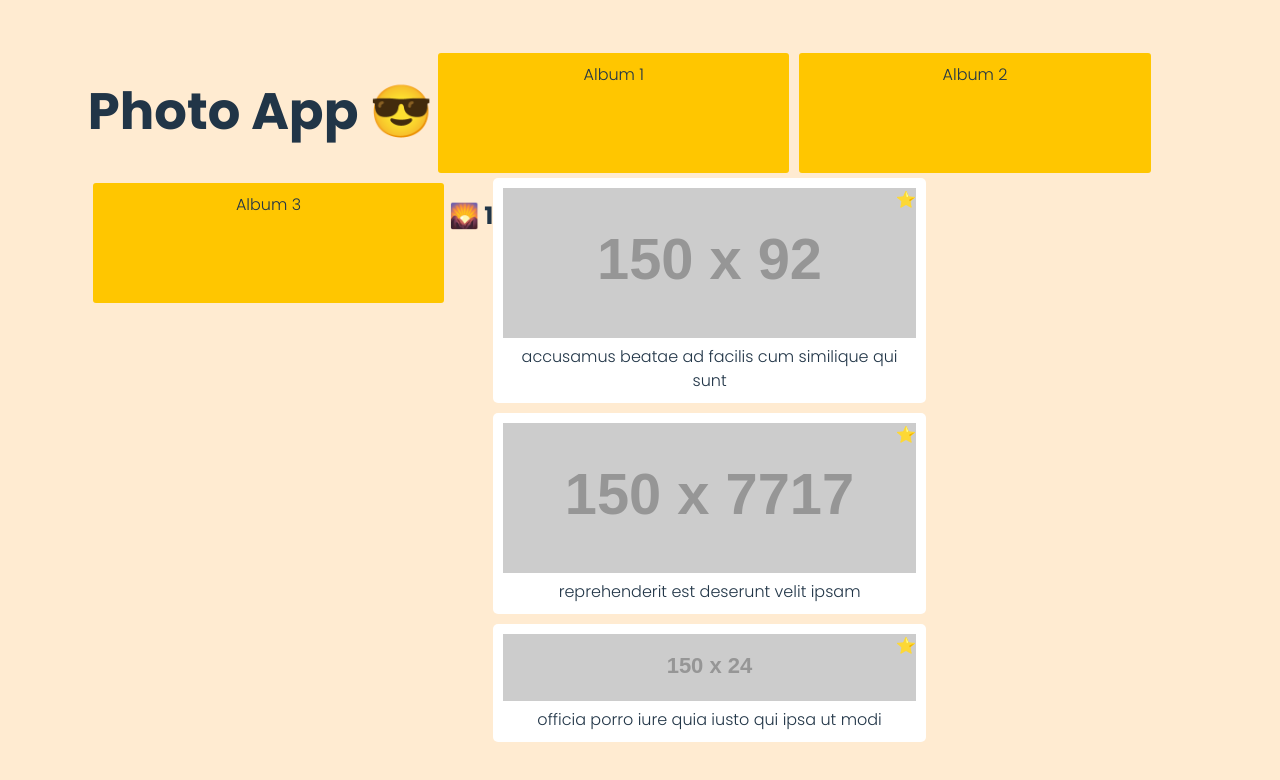
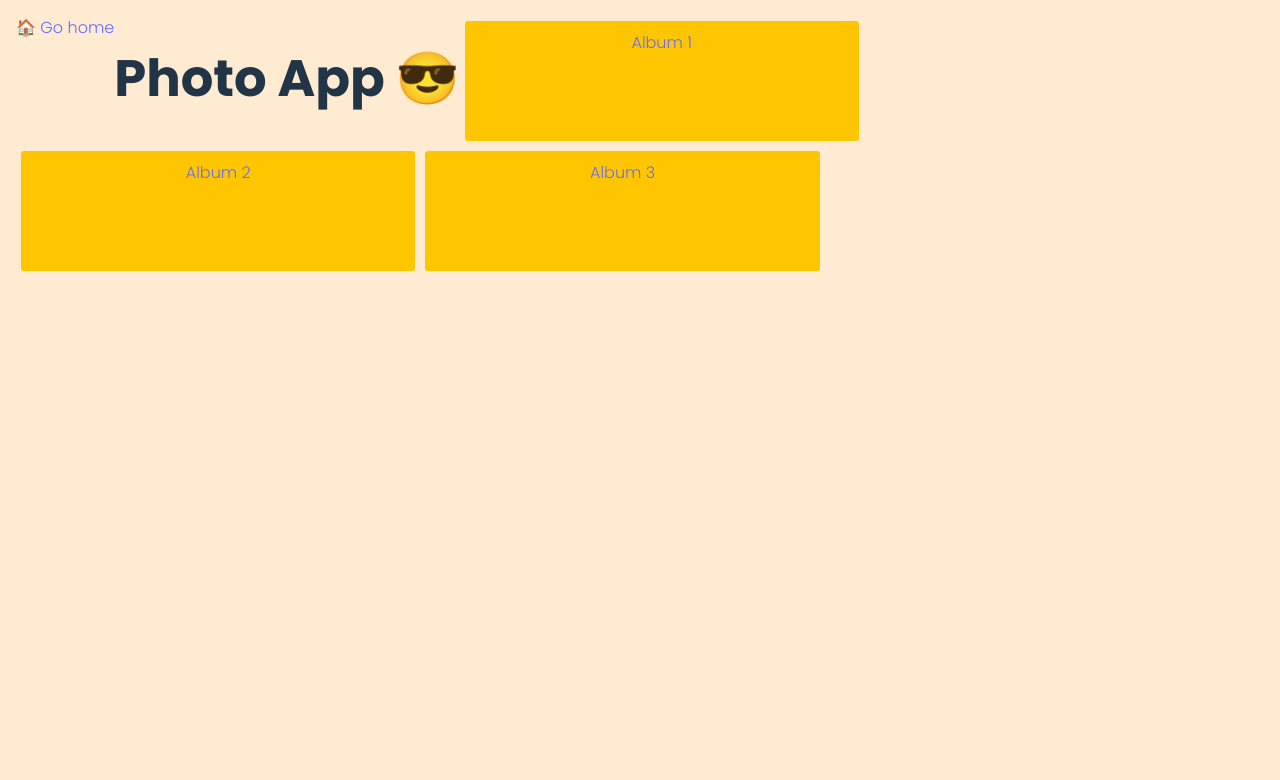
Before and after one commit to nhristova/photo-app, a React (Vite) app: page / in a window 1280 px wide. Shown: the top 780 px of the page. Built offline with nearby package versions, Linux system fonts and the light colour scheme.

Commit message:
🛣  Add routing

```diff
--- a/package.json
+++ b/package.json
@@ -10,7 +10,8 @@
   },
   "dependencies": {
     "react": "^18.2.0",
-    "react-dom": "^18.2.0"
+    "react-dom": "^18.2.0",
+    "react-router-dom": "^6.10.0"
   },
   "devDependencies": {
     "@types/react": "^18.0.28",
--- a/src/App.tsx
+++ b/src/App.tsx
@@ -1,20 +1,13 @@
-import { useEffect, useState } from 'react';
 import './App.css';
-import { loadData } from './data/loadDataLocal';
-import { AlbumCard } from './components/AlbumCard';
-import { AlbumView } from './components/AlbumView';
+import { Link, Outlet } from 'react-router-dom';
 
 function App() {
-  const [albums, setAlbums] = useState(loadData());
-
-
 
   return (
     <div className="App">
+      <Link to='/'>🏠 Go home </Link>
       <h1>Photo App 😎</h1>
-      {albums.slice(0,3).map((a) => <AlbumCard key={a.id} albumName={a.id} />)}
-
-      <AlbumView album={albums[0]}/>
+      <Outlet />
     </div>
   )
 }
--- a/src/components/AlbumCard.tsx
+++ b/src/components/AlbumCard.tsx
@@ -1,9 +1,13 @@
+import { Link } from 'react-router-dom';
+
 interface AlbumCardProps {
   albumName: string
 }
 
 export function AlbumCard(props: AlbumCardProps) {
   return (
-    <div className="album-card">Album {props.albumName}</div>
+    <div className="album-card">
+      <Link to={`albums/${props.albumName}`}>Album {props.albumName}</Link>
+    </div>
   )
 }
--- a/src/components/AlbumView.tsx
+++ b/src/components/AlbumView.tsx
@@ -1,17 +1,28 @@
-import { Album } from "../types/Albums";
-import { PhotoCard } from "./PhotoCard";
+import { useEffect, useState } from 'react';
+import { getAlbumById } from '../data/loadDataLocal';
+import { Album } from '../types/Albums';
+import { PhotoCard } from './PhotoCard';
+import { useParams } from 'react-router-dom';
+import { Photo } from '../types/Photo';
 
 interface AlbumViewProps {
   album: Album;
 }
 
-export function AlbumView({ album }: AlbumViewProps) {
+export function AlbumView() {
+  const { id } = useParams();
+  const [photos, setPhotos] = useState([] as Photo[]);
+
+  useEffect(() => {
+    setPhotos(getAlbumById(id));
+  }, [id])
+
   return (
     <>
-      <h2>🌄 {album.id}</h2>
+      <h2>🌄 {id}</h2>
       <div className="photos-list">
         {
-          album.photos.slice(0, 3).map(p => <PhotoCard photo={p} />)
+          photos.slice(0, 3).map(p => <PhotoCard key={p.id} photo={p} />)
         }
       </div>
     </>
--- /dev/null
+++ b/src/components/AlbumsListView.tsx
@@ -0,0 +1,14 @@
+import { useEffect, useState } from 'react';
+import { loadData } from '../data/loadDataLocal';
+import { AlbumCard } from '../components/AlbumCard';
+import { Album } from '../types/Albums';
+
+export function AlbumsListView() {
+  const [albums, setAlbums] = useState(loadData());
+
+  return (
+    <>
+      {albums.slice(0, 3).map((a) => <AlbumCard key={a.id} albumName={a.id} />)}
+    </>
+  )
+}
--- /dev/null
+++ b/src/components/ErrorPage.tsx
@@ -0,0 +1,17 @@
+import { useRouteError, Link } from "react-router-dom";
+
+export default function ErrorPage() {
+  const error = useRouteError();
+  console.error(error);
+
+  return (
+    <div id="error-page">
+      <h1>😵</h1>
+      <p>Sorry, an unexpected error has occurred.</p>
+      <p>
+        <i>{error.statusText || error.message}</i>
+      </p>
+      <Link to='/'>🏠 Go home </Link>
+    </div>
+  );
+}
--- a/src/data/loadDataLocal.ts
+++ b/src/data/loadDataLocal.ts
@@ -2,10 +2,8 @@ import { Album } from '../types/Albums';
 import { Photo } from '../types/Photo';
 import photosLocal from './photos.json';
 
-export const loadData = (): Album[] => {
-  // TODO: Return an array of Albums {id, photos}
-
-  let a = photosLocal.reduce((acc: any, p: Photo) => {
+const transformToAlbumsById = (photos: Photo[]): { [id: string]: Photo[] } => {
+  return photos.reduce((acc: any, p: Photo) => {
     let id = p.albumId;
     if (!acc[id]) {
       acc[id] = [];
@@ -15,9 +13,18 @@ export const loadData = (): Album[] => {
 
     return acc;
   }, {});
+}
+export const loadData = (): Album[] => {
+  let a = transformToAlbumsById(photosLocal);
 
   return Object.entries(a).map(([key, value]) => {
     return { id: key, photos: value } as Album;
   });
 
+};
+
+export const albumsById = transformToAlbumsById(photosLocal);
+
+export const getAlbumById = (id: string = '1') => {
+  return albumsById[id];
 }
--- a/src/index.css
+++ b/src/index.css
@@ -27,8 +27,8 @@ a:hover {
 
 body {
   margin: 0;
-  display: flex;
-  place-items: center;
+  /* display: flex;
+  place-items: center; */
   min-width: 320px;
   min-height: 100vh;
 }
--- a/src/main.tsx
+++ b/src/main.tsx
@@ -1,10 +1,11 @@
-import React from 'react'
-import ReactDOM from 'react-dom/client'
-import App from './App'
-import './index.css'
+import React from 'react';
+import ReactDOM from 'react-dom/client';
+import './index.css';
+import { RouterProvider } from 'react-router-dom';
+import { router } from './router';
 
 ReactDOM.createRoot(document.getElementById('root') as HTMLElement).render(
   <React.StrictMode>
-    <App />
+    <RouterProvider router={router} />
   </React.StrictMode>,
 )
--- /dev/null
+++ b/src/router.tsx
@@ -0,0 +1,28 @@
+import App from './App';
+import './index.css';
+import { createBrowserRouter } from 'react-router-dom';
+import ErrorPage from './components/ErrorPage';
+import { AlbumView } from './components/AlbumView';
+import { AlbumsListView } from './components/AlbumsListView';
+
+export const router = createBrowserRouter([
+  {
+    path: '/',
+    element: <App />,
+    errorElement: <ErrorPage />,
+    children: [
+      {
+        index: true,
+        element: <AlbumsListView />
+      },
+      {
+        path: 'albums',
+        element: <AlbumsListView />
+      },
+      {
+        path: 'albums/:id',
+        element: <AlbumView />
+      }
+    ]
+  }
+])
```
Also changed, not shown: 1 other file (tests, documents, lock files or other folders).
